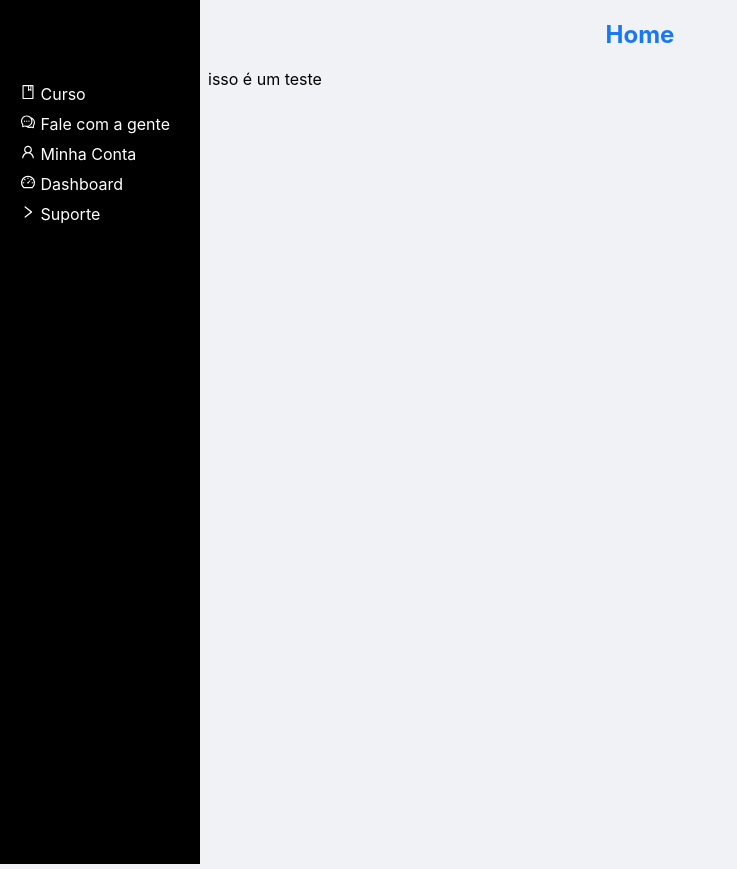
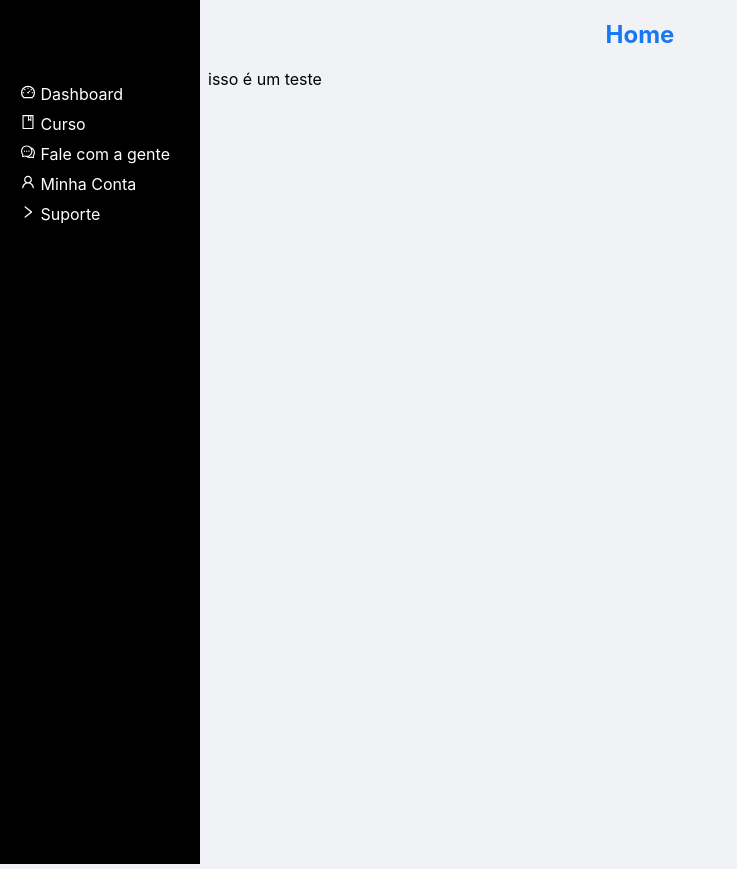
Before and after one commit to samuelcpr/Api-Users, a React (Create React App) app in the folder site/: page /Home in a window 1280 px wide. Shown: the whole page, without its empty margins (0-737 px from the left). Built offline with nearby package versions, Linux system fonts and the light colour scheme.

Commit message:
chore: reajustando posições de items

```diff
--- a/site/src/components/Sidebar.js
+++ b/site/src/components/Sidebar.js
@@ -7,6 +7,10 @@ const Sidebar = () => {
   return (
     <aside>
       <nav>
+
+      <Link to="/dashboard">
+          <AiOutlineDashboard /> Dashboard
+        </Link>
         <Link to="/course">
           <AiOutlineBook /> Curso
         </Link>
@@ -16,9 +20,7 @@ const Sidebar = () => {
         <Link to="/account">
           <AiOutlineUser /> Minha Conta
         </Link>
-        <Link to="/dashboard">
-          <AiOutlineDashboard /> Dashboard
-        </Link>
+
         <Link to="/support">
           <AiOutlineRight /> Suporte
         </Link>
```
